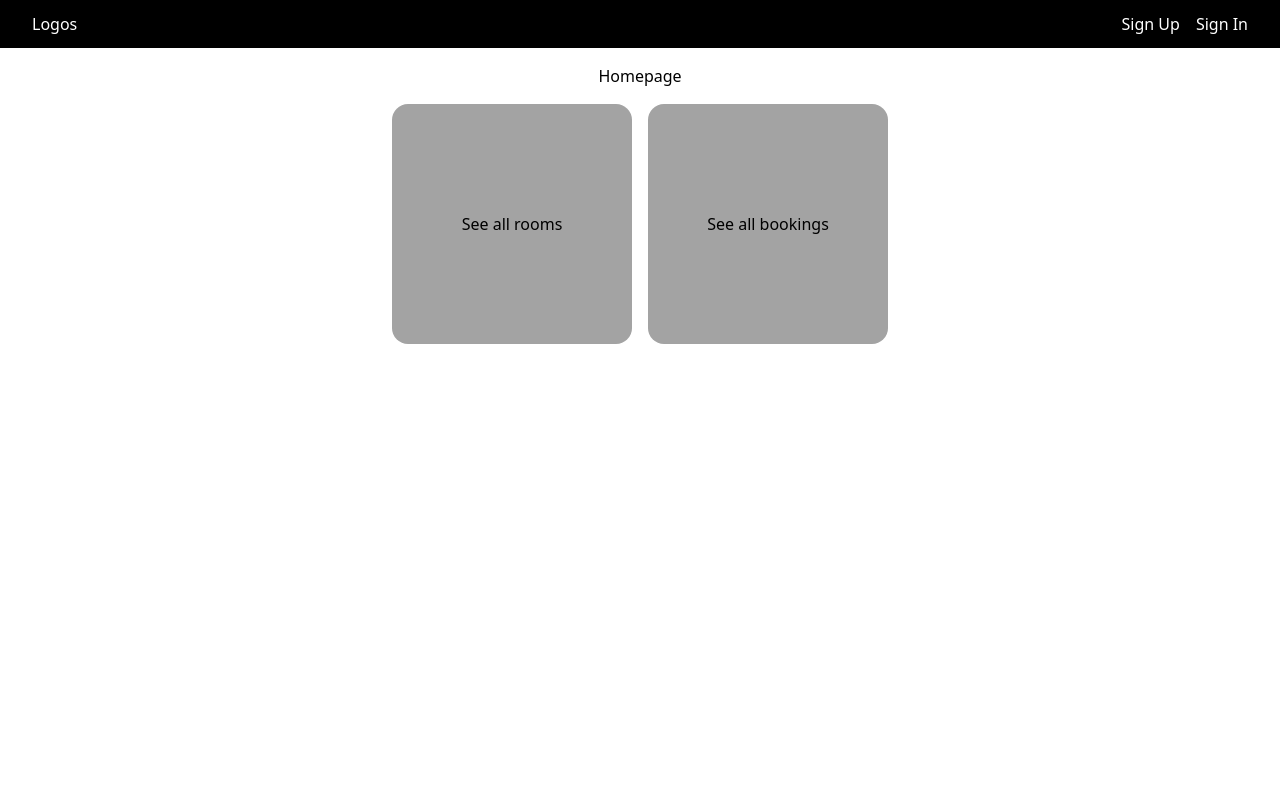
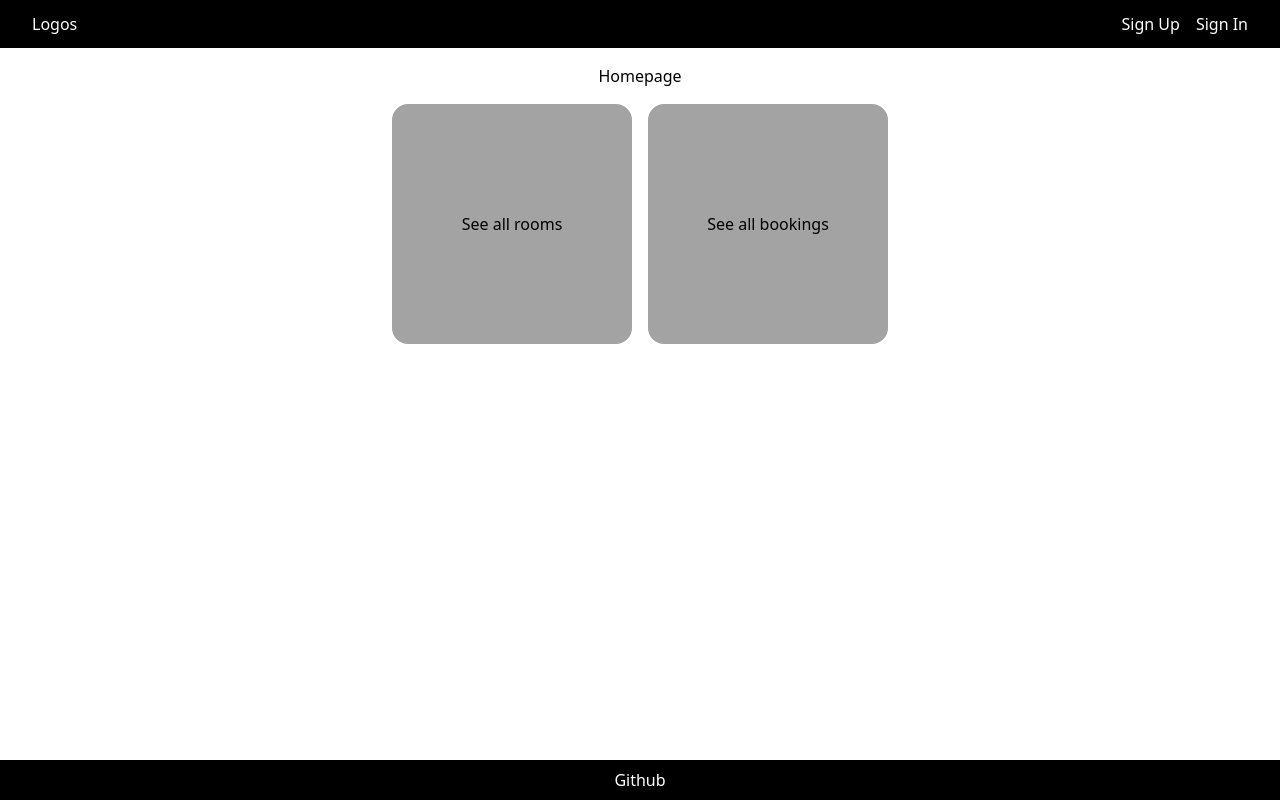
Before and after one commit to SwimmingPotato248/hotel-manager, a Next.js app: page / in a window 1280 px wide. Built offline with nearby package versions, Linux system fonts and the light colour scheme; no server answers.

Commit message:
Add footer

```diff
--- /dev/null
+++ b/components/Footer.tsx
@@ -0,0 +1,12 @@
+import Link from "next/link";
+import React from "react";
+
+export default function Footer() {
+  return (
+    <div className="mt-auto bg-black text-white text-center py-2">
+      <Link href="https://github.com/SwimmingPotato248/hotel-manager">
+        Github
+      </Link>
+    </div>
+  );
+}
--- a/components/Layout.tsx
+++ b/components/Layout.tsx
@@ -1,11 +1,13 @@
 import React from "react";
+import Footer from "./Footer";
 import Navbar from "./Navbar";
 
 export default function Layout({ children }: { children: React.ReactNode }) {
   return (
-    <div>
+    <div className="min-h-screen flex flex-col">
       <Navbar />
       {children}
+      <Footer />
     </div>
   );
 }
```
